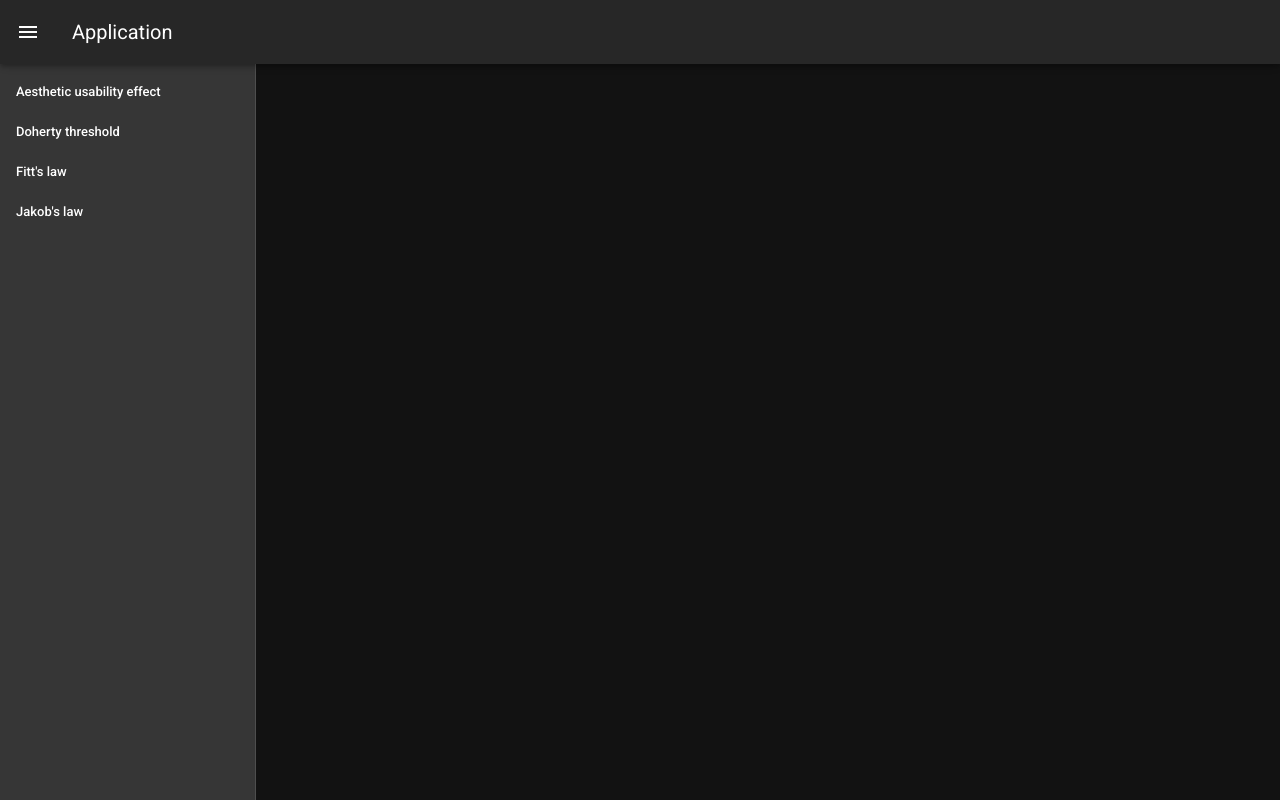
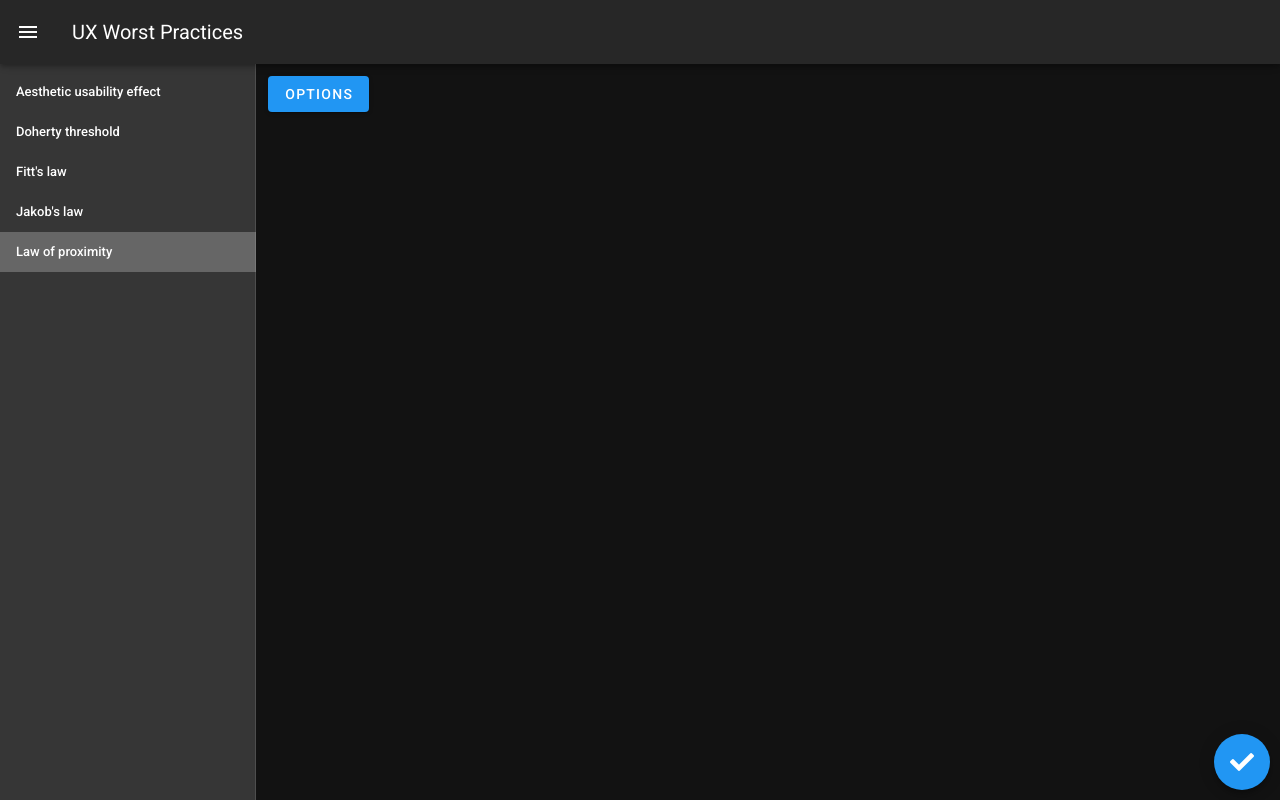
Before and after one commit to daradicsdavid/ux_bad_practices, a Vue app: page /law_of_proximity/bad_design in a window 1280 px wide. Built offline with nearby package versions, Linux system fonts and the light colour scheme.

Commit message:
Law of proximity

```diff
--- a/src/App.vue
+++ b/src/App.vue
@@ -26,6 +26,11 @@
                         <v-list-item-title>Jakob's law</v-list-item-title>
                     </v-list-item-content>
                 </v-list-item>
+                <v-list-item link to="/law_of_proximity/bad_design">
+                    <v-list-item-content>
+                        <v-list-item-title>Law of proximity</v-list-item-title>
+                    </v-list-item-content>
+                </v-list-item>
 
             </v-list>
         </v-navigation-drawer>
@@ -35,11 +40,11 @@
                 clipped-left
         >
             <v-app-bar-nav-icon @click.stop="drawer = !drawer"/>
-            <v-toolbar-title>Application</v-toolbar-title>
+            <v-toolbar-title>UX Worst Practices</v-toolbar-title>
         </v-app-bar>
 
         <v-content>
-                <router-view></router-view>
+            <router-view></router-view>
         </v-content>
     </v-app>
 </template>
@@ -55,7 +60,6 @@
         }),
         created() {
             this.$vuetify.theme.dark = true
-            console.log(this.$router.currentRoute)
         },
     };
 </script>
--- /dev/null
+++ b/src/components/law_of_proximity/LPBadDesign.vue
@@ -0,0 +1,87 @@
+<template>
+    <v-container fluid>
+
+        <v-row>
+            <v-col class="mb-8" cols="4">
+
+                <v-menu offset-y>
+                    <template v-slot:activator="{ on }">
+                        <v-btn
+                                color="primary"
+                                dark
+                                v-on="on"
+                        >
+                            Options
+                        </v-btn>
+                    </template>
+                    <v-list>
+                        <v-list-item @click="addItem">
+                            <v-list-item-title>Add</v-list-item-title>
+
+                        </v-list-item>
+                        <v-list-item @click="deleteSelected">
+                            <v-list-item-title>Delete</v-list-item-title>
+                        </v-list-item>
+                    </v-list>
+                </v-menu>
+            </v-col>
+            <v-col cols="12">
+                <v-list v-if="items && items.length">
+                    <v-list-item :key="index" v-for="(item,index) in items">
+                        <v-list-item-action>
+                            <v-checkbox
+                                    :value="isSelected(index)"
+                                    @click="selectItem(index)"
+                                    color="primary"
+                            ></v-checkbox>
+                        </v-list-item-action>
+
+                        <v-list-item-content>
+                            <v-list-item-title>{{item.name}}</v-list-item-title>
+                        </v-list-item-content>
+                    </v-list-item>
+                </v-list>
+            </v-col>
+
+        </v-row>
+
+        <v-btn
+                fab
+                dark
+                absolute
+                color="primary"
+                style="bottom: 10px;right: 10px"
+                to="/law_of_proximity/good_design"
+        >
+            <v-icon>fas fa-check</v-icon>
+        </v-btn>
+    </v-container>
+
+</template>
+<script>
+    export default {
+        name: "LPBadDesign",
+        data: function () {
+            return {
+                items: [],
+                selectedItems: []
+            }
+        },
+        methods: {
+            addItem() {
+                this.items = [...this.items, {name: 'New item'}]
+            },
+            deleteSelected() {
+                this.items = this.items.filter((item, index) => !this.selectedItems.includes(index))
+                this.selectedItems = []
+            },
+            isSelected(index) {
+                return this.selectedItems.includes(index)
+            },
+            selectItem(index) {
+                console.log(index)
+                this.selectedItems.push(index)
+            }
+        }
+    }
+</script>
--- /dev/null
+++ b/src/components/law_of_proximity/LPGoodDesign.vue
@@ -0,0 +1,64 @@
+<template>
+    <v-container fluid>
+
+        <v-row>
+            <v-col cols="12">
+                <v-list v-if="items && items.length">
+                    <v-list-item :key="index" v-for="(item,index) in items">
+                        <v-list-item-content>
+                            <v-list-item-title>{{item.name}}</v-list-item-title>
+                        </v-list-item-content>
+
+                        <v-list-item-action>
+                            <v-icon color="error" @click="deleteItem(index)">fas fa-trash</v-icon>
+                        </v-list-item-action>
+
+                    </v-list-item>
+                </v-list>
+            </v-col>
+            <v-col cols="12" class="text-right">
+                <v-btn
+                        fab
+                        dark
+                        bottom
+                        right
+                        color="primary"
+                        @click="addItem"
+                >
+                    <v-icon>fas fa-plus</v-icon>
+                </v-btn>
+            </v-col>
+        </v-row>
+
+        <v-btn
+                fab
+                dark
+                absolute
+                color="error"
+                style="bottom: 10px;right: 10px"
+                to="/law_of_proximity/bad_design"
+        >
+            <v-icon>fas fa-times</v-icon>
+        </v-btn>
+    </v-container>
+
+</template>
+<script>
+    export default {
+        name: "LPGoodDesign",
+        data: function () {
+            return {
+                items: [],
+                selectedItems: []
+            }
+        },
+        methods: {
+            addItem() {
+                this.items = [...this.items, {name: 'New item'}]
+            },
+            deleteItem(index) {
+                this.items = this.items.filter((item, i) => i !== index)
+            }
+        }
+    }
+</script>
--- a/src/router.js
+++ b/src/router.js
@@ -8,6 +8,8 @@ import FTBadDesign from "@/components/fitts_law/FTBadDesign";
 import FTGoodDesign from "@/components/fitts_law/FTGoodDesign";
 import JLBadDesign from "@/components/jakobs_law/JLBadDesign";
 import JLGoodDesign from "@/components/jakobs_law/JLGoodDesign";
+import LPBadDesign from "@/components/law_of_proximity/LPBadDesign";
+import LPGoodDesign from "@/components/law_of_proximity/LPGoodDesign";
 
 
 Vue.use(Router)
@@ -23,7 +25,9 @@ const routes = [
     {path: '/fitts_law/bad_design', name: 'FTBadDesign', component: FTBadDesign},
     {path: '/fitts_law/good_design', name: 'FTGoodDesign', component: FTGoodDesign},
     {path: '/jakobs_law/bad_design', name: 'JLBadDesign', component: JLBadDesign},
-    {path: '/jakobs_law/good_design', name: 'JLGoodDesign', component: JLGoodDesign}
+    {path: '/jakobs_law/good_design', name: 'JLGoodDesign', component: JLGoodDesign},
+    {path: '/law_of_proximity/bad_design', name: 'LPBadDesign', component: LPBadDesign},
+    {path: '/law_of_proximity/good_design', name: 'LPGoodDesign', component: LPGoodDesign}
 ]
 
 const router = new Router({
```
